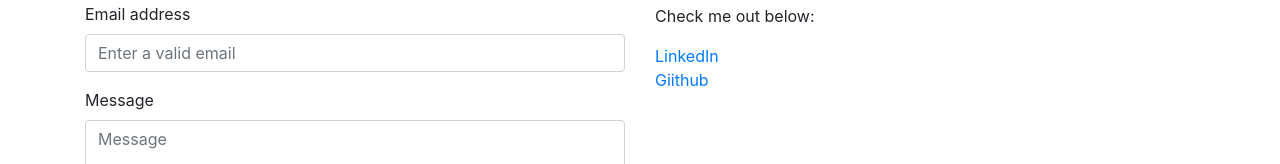
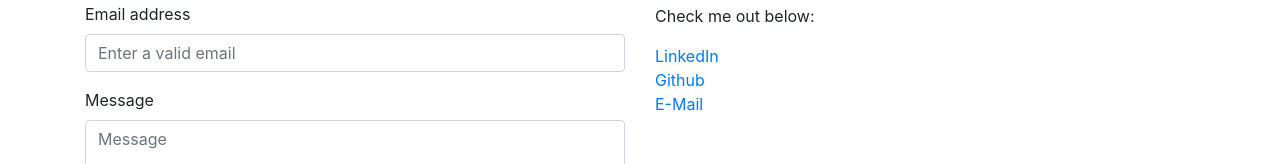
Before and after one commit to inbtween/Portfolio, a React (Create React App) app: page /contact in a window 1280 px wide. Shown: the part 702-866 px from the top of the page. Built offline with nearby package versions, Linux system fonts and the light colour scheme.

Commit message:
added email link

```diff
--- /dev/null
+++ b/src/components/ButtonMail/ButtonMail.js
@@ -0,0 +1,18 @@
+import React from "react";
+import { Link } from "react-router-dom";
+
+const ButtonMailto = ({ mailto, label }) => {
+    return (
+        <Link
+            to='#'
+            onClick={(e) => {
+                window.location = mailto;
+                e.preventDefault();
+            }}
+        >
+            {label}
+        </Link>
+    );
+};
+
+export default ButtonMailto;
--- a/src/pages/Contact.js
+++ b/src/pages/Contact.js
@@ -1,9 +1,11 @@
 import React from "react";
-import axios from "axios";
+
 import Hero from "../components/Hero";
 import Container from "../components/Container";
 import Row from "../components/Row";
 import Col from "../components/Col";
+
+import ButtonMailto from "../components/ButtonMail/ButtonMail.js"
 
 class Contact extends React.Component {
   constructor(props) {
@@ -11,7 +13,8 @@ class Contact extends React.Component {
     this.state = {
       name: '',
       email: '',
-      message: ''
+      message: '',
+      mailto: ''
     }
   }
   handleSubmit(e){
@@ -19,6 +22,7 @@ class Contact extends React.Component {
     console.log("submit", this.state);
 
   }
+
 
   render() {
     return(
@@ -62,7 +66,14 @@ class Contact extends React.Component {
             </p>
             <p><a href="https://www.linkedin.com/in/michelle-smith-94a5871b9">LinkedIn</a>
             <br></br>
-            <a href="https://github.com/inbtween">Giithub</a></p>
+            <a href="https://github.com/inbtween">Github</a>
+            <br></br>
+            <ButtonMailto label="E-Mail" mailto="mailto:smith.michelle.a@gmail.com" />
+            <br></br>
+
+
+            </p>
+
           </Col>
         </Row>
 </Container>
--- a/src/pages/Portfolio.js
+++ b/src/pages/Portfolio.js
@@ -6,6 +6,8 @@ import Hero from "../components/Hero";
 import Container from "../components/Container";
 import Row from "../components/Row";
 import Col from "../components/Col";
+
+import ButtonMailto from "../components/ButtonMail/ButtonMail.js"
 
 //import image
 import image1 from "../images/note-taker-app.png";
@@ -75,6 +77,7 @@ class Portfolio extends Component {
         style={{
 
         }}/>
+
           </Col>
         </Row>
       </Container>
```
Also changed, not shown: 1 other file (tests, documents, lock files or other folders).
